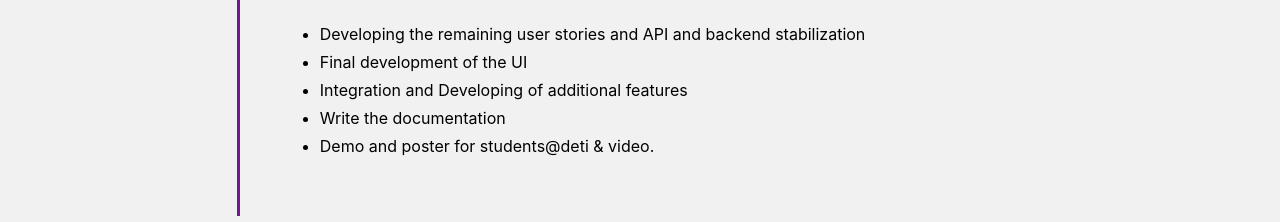
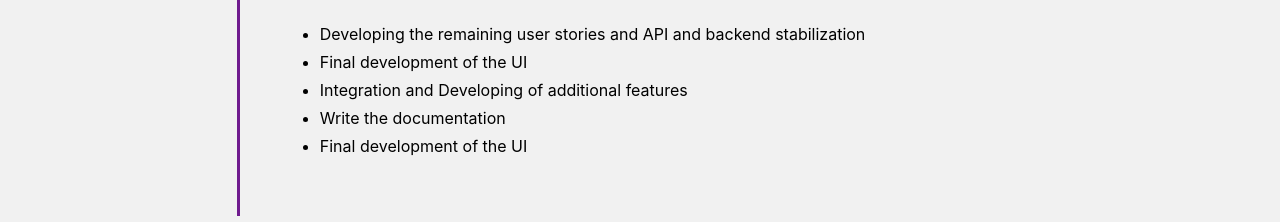
Before and after one commit to Wish-Where-is-Home/Website-WisHpresentation, a React (Create React App) app in the folder wish-whereishome/: page / in a window 1280 px wide. Shown: the part 5700-5922 px from the top of the page. Built offline with nearby package versions, Linux system fonts and the light colour scheme.

Commit message:
Changes Timeline

```diff
--- a/wish-whereishome/src/Sections/Timeline/Timeline.js
+++ b/wish-whereishome/src/Sections/Timeline/Timeline.js
@@ -95,7 +95,7 @@ const Timeline = () => {
                     Write the documentation
                     </li>
                     <li>
-                    Demo and poster for students@deti & video.
+                    Final development of the UI
                     </li>
                   </ul>
                 </span>
```
